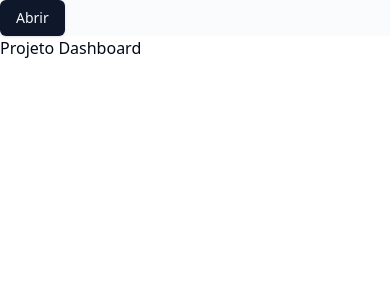
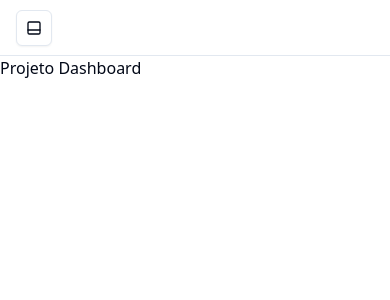
Before and after one commit to FilipeRabelo/dashboard-next-shadcnUi, a Next.js app: page / in a window 390 px wide. Shown: the top 300 px of the page. Built offline with nearby package versions, Linux system fonts and the light colour scheme.

Commit message:
Projeto-dashboard-next-shadcn-ui

```diff
--- a/src/components/sidebar/index.tsx
+++ b/src/components/sidebar/index.tsx
@@ -1,16 +1,22 @@
 import Link from "next/link";
 import { Button } from "../ui/button";
 import { Sheet, SheetTrigger, SheetContent } from "../ui/sheet";
+import { PanelBottom } from "lucide-react";
 
 export function Sidebar(){
   return(
     <div className="flex w-full flex-col bg-muted/40">
-      <div className="flex flex-col">
-        <header>
+
+      <div className="sm:hidden flex flex-col sm:gap-4 sm:py-4 sm:pl-14">
+        <header
+          className="sticky top-0 z-30 flex h-14 items-center px-4 border-b bg-background gap-4
+          sm:static sm:h-auto sm:border-0 sm:bg-transparent sm:px-6"
+        >
           <Sheet>
             <SheetTrigger asChild>
-              <Button>
-                <span>Abrir</span>
+              <Button size={'icon'} variant={'outline'} className="sm:hidden">
+                <PanelBottom className="w-5 h-5"/>
+                <span className="sr-only">Abrir / Fechar Menu</span>
               </Button>
             </SheetTrigger>
 
@@ -24,6 +30,7 @@ export function Sidebar(){
           </Sheet>
         </header>
       </div>
+
     </div>
   )
 }
```
